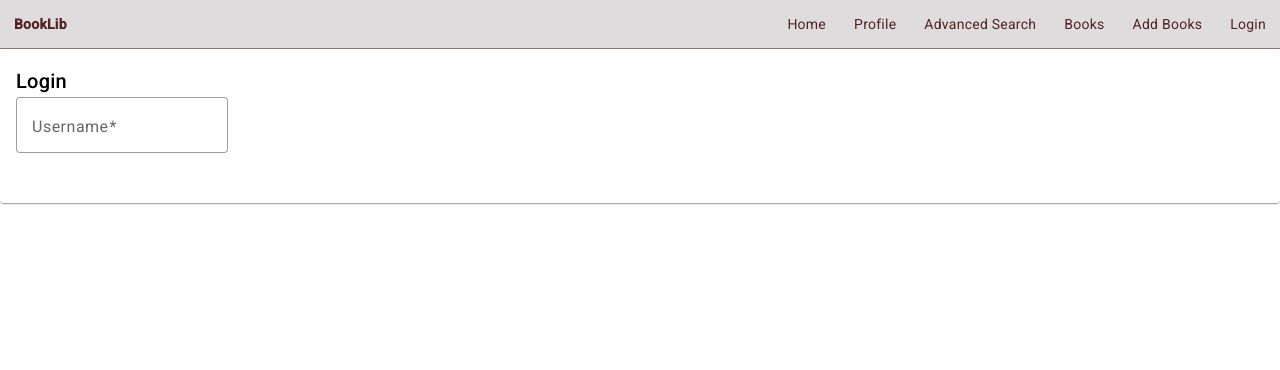
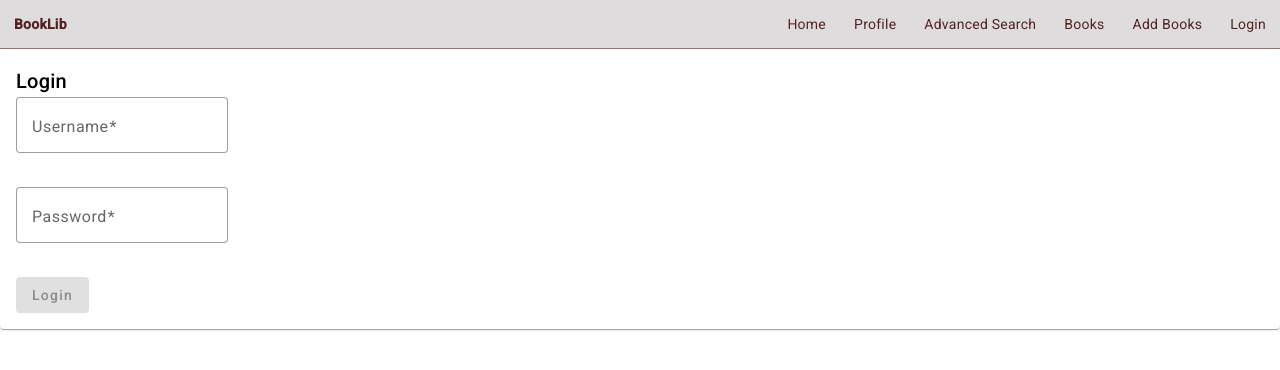
Before and after one commit to nadinnah/Book-Recommendation-UsingAngular, an Angular app: page /auth/login in a window 1280 px wide. Shown: the top 370 px of the page. Built offline with nearby package versions, Linux system fonts and the light colour scheme.

Commit message:
login form done

```diff
--- a/src/app/auth/login/login-form/login-form.component.html
+++ b/src/app/auth/login/login-form/login-form.component.html
@@ -1,12 +1,16 @@
-<form class="mt-3" [formGroup]="loginForm">
+<form class="mt-3" [formGroup]="loginForm" (ngSubmit)="onLogin">
 <p>
     <mat-form-field class="w-75" appearance="outline">
         <mat-label>Username</mat-label>
-<input matInput type="text" formControlName="username">
+            <input matInput type="text" formControlName="username">
     </mat-form-field>
 </p>
-
-
-
+<p>
+    <mat-form-field class="w-75" appearance="outline">
+        <mat-label>Password</mat-label>
+            <input matInput type="password" formControlName="password">
+    </mat-form-field>
+</p>
+<button  mat-raised-button color="primary" type="submit" [disabled]="!loginForm.valid">Login</button>
 
 </form>
--- a/src/app/auth/login/login-form/login-form.component.ts
+++ b/src/app/auth/login/login-form/login-form.component.ts
@@ -9,9 +9,12 @@ import { FormControl, FormGroup, Validators } from '@angular/forms';
 export class LoginFormComponent implements OnInit{
   loginForm: FormGroup =new FormGroup({
     username: new FormControl('',[Validators.required]),
+    password: new FormControl('',[Validators.required]),
   });
-  ngOnInit(): void {
+  ngOnInit(): void {}
 
-  }
+onLogin(){
+console.log(this.loginForm.value);
+}
 
 }
```
